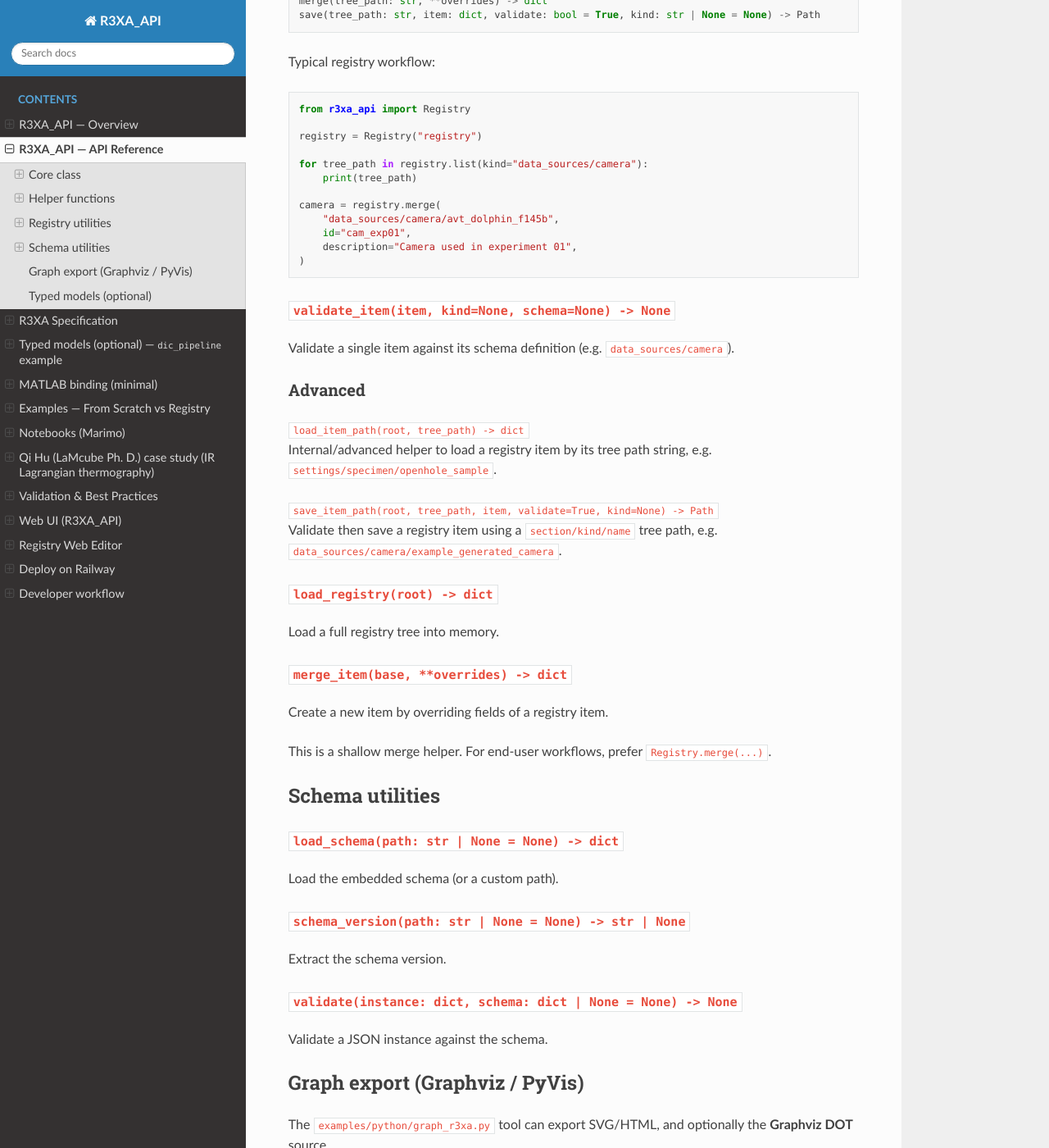
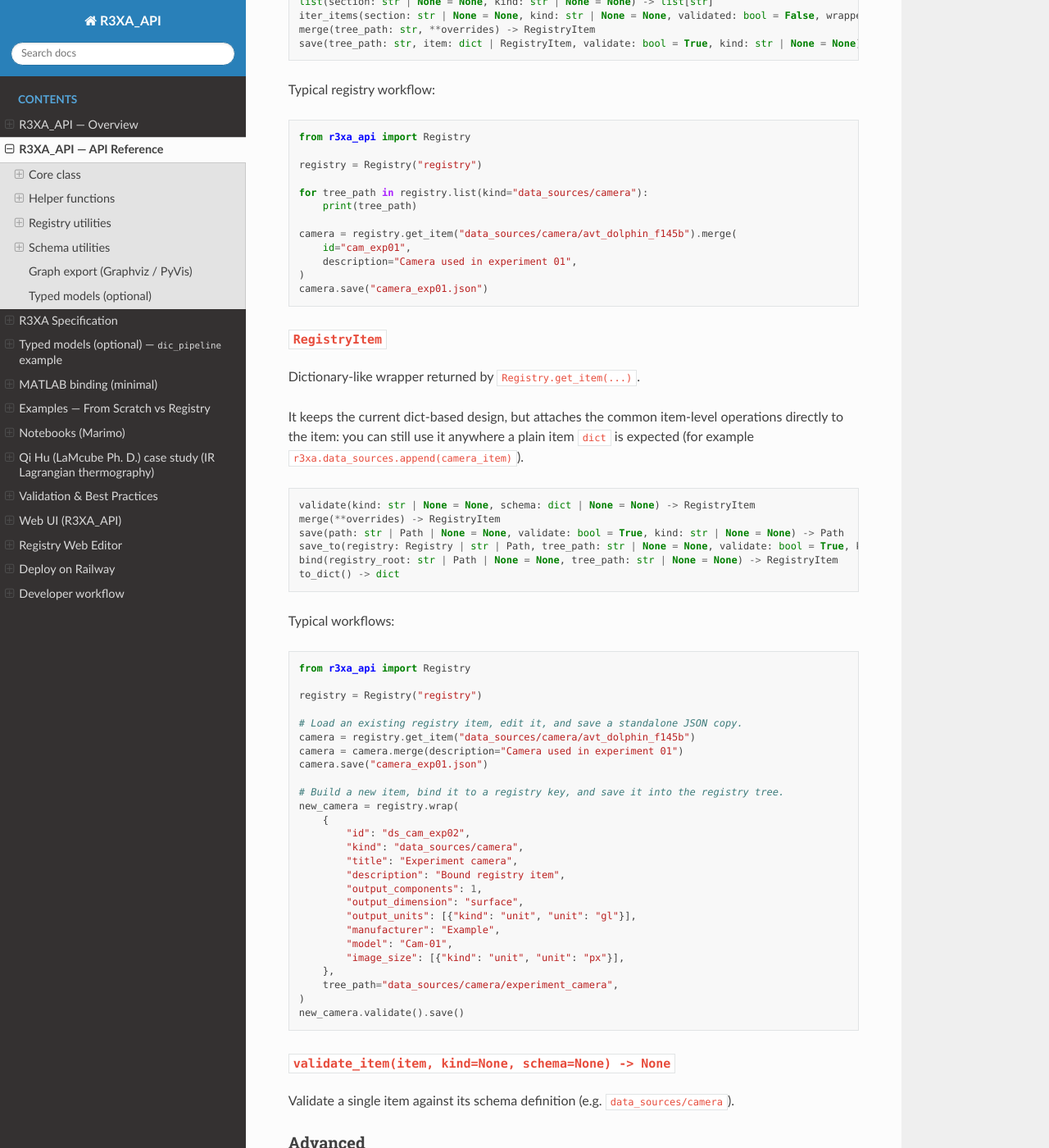
Before and after one commit to jeffwitz/R3XA_API, a Sphinx documentation site: the page built from docs/api.md, in a window 1280 px wide and 1400 px high, scrolled down 3219 px. Shown: the whole window at 82% size. Built offline with Sphinx 7.4.7 and the Read the Docs theme 3.1.0, drawn with Linux system fonts in a browser that asks for light colours; some of the changed text lies outside the part shown.

Commit message:
feat(registry): add RegistryItem workflow

````diff
--- a/docs/api.md
+++ b/docs/api.md
@@ -101,16 +101,17 @@ Build a schema‑compliant data_set_file object.
 Load a registry JSON item from disk.
 
 ### `save_item(path, item, validate=True, kind=None) -> Path`
-Validate and save a single registry item JSON to disk.
+Validate and save a single registry item JSON to disk. `item` can be a plain `dict`
+or a `RegistryItem`.
 
 ### `Registry`
-Helper class that encapsulates the registry root and provides loading, validation, discovery, merge, and save methods.
+Helper class that encapsulates the registry root and provides loading, validation, discovery, merge, wrapping, and save methods.
 
 ```python
-from r3xa_api import Registry, new_item, save_item_path, unit
+from r3xa_api import Registry, new_item, unit
 
 registry = Registry("registry")
-camera = registry.get_validated("data_sources/camera/avt_dolphin_f145b")
+camera = registry.get_item("data_sources/camera/avt_dolphin_f145b")
 
 new_camera = new_item(
     "data_sources/camera",
@@ -127,7 +128,7 @@ new_camera = new_item(
     ],
 )
 
-save_item_path("registry", "data_sources/camera/example_generated_camera", new_camera)
+registry.wrap(new_camera, tree_path="data_sources/camera/example_generated_camera").save()
 ```
 
 Most useful instance methods:
@@ -135,10 +136,12 @@ Most useful instance methods:
 ```python
 load(tree_path: str) -> dict
 load_validated(tree_path: str, kind: str | None = None) -> dict
+get_item(tree_path: str, validated: bool = True, kind: str | None = None) -> RegistryItem
+wrap(item: Mapping[str, Any], tree_path: str | None = None) -> RegistryItem
 list(section: str | None = None, kind: str | None = None) -> list[str]
-iter_items(section: str | None = None, kind: str | None = None, validated: bool = False) -> Iterator[tuple[str, dict]]
-merge(tree_path: str, **overrides) -> dict
-save(tree_path: str, item: dict, validate: bool = True, kind: str | None = None) -> Path
+iter_items(section: str | None = None, kind: str | None = None, validated: bool = False, wrapped: bool = False) -> Iterator[tuple[str, dict | RegistryItem]]
+merge(tree_path: str, **overrides) -> RegistryItem
+save(tree_path: str, item: dict | RegistryItem, validate: bool = True, kind: str | None = None) -> Path
 ```
 
 Typical registry workflow:
@@ -151,11 +154,57 @@ registry = Registry("registry")
 for tree_path in registry.list(kind="data_sources/camera"):
     print(tree_path)
 
-camera = registry.merge(
-    "data_sources/camera/avt_dolphin_f145b",
+camera = registry.get_item("data_sources/camera/avt_dolphin_f145b").merge(
     id="cam_exp01",
     description="Camera used in experiment 01",
 )
+camera.save("camera_exp01.json")
+```
+
+### `RegistryItem`
+Dictionary-like wrapper returned by `Registry.get_item(...)`.
+
+It keeps the current dict-based design, but attaches the common item-level operations directly to the item:
+you can still use it anywhere a plain item `dict` is expected (for example `r3xa.data_sources.append(camera_item)`).
+
+```python
+validate(kind: str | None = None, schema: dict | None = None) -> RegistryItem
+merge(**overrides) -> RegistryItem
+save(path: str | Path | None = None, validate: bool = True, kind: str | None = None) -> Path
+save_to(registry: Registry | str | Path, tree_path: str | None = None, validate: bool = True, kind: str | None = None) -> Path
+bind(registry_root: str | Path | None = None, tree_path: str | None = None) -> RegistryItem
+to_dict() -> dict
+```
+
+Typical workflows:
+
+```python
+from r3xa_api import Registry
+
+registry = Registry("registry")
+
+# Load an existing registry item, edit it, and save a standalone JSON copy.
+camera = registry.get_item("data_sources/camera/avt_dolphin_f145b")
+camera = camera.merge(description="Camera used in experiment 01")
+camera.save("camera_exp01.json")
+
+# Build a new item, bind it to a registry key, and save it into the registry tree.
+new_camera = registry.wrap(
+    {
+        "id": "ds_cam_exp02",
+        "kind": "data_sources/camera",
+        "title": "Experiment camera",
+        "description": "Bound registry item",
+        "output_components": 1,
+        "output_dimension": "surface",
+        "output_units": [{"kind": "unit", "unit": "gl"}],
+        "manufacturer": "Example",
+        "model": "Cam-01",
+        "image_size": [{"kind": "unit", "unit": "px"}],
+    },
+    tree_path="data_sources/camera/experiment_camera",
+)
+new_camera.validate().save()
 ```
 
 ### `validate_item(item, kind=None, schema=None) -> None`
@@ -174,7 +223,8 @@ Load a full registry tree into memory.
 ### `merge_item(base, **overrides) -> dict`
 Create a new item by overriding fields of a registry item.
 
-This is a shallow merge helper. For end-user workflows, prefer `Registry.merge(...)`.
+This is a shallow merge helper. For end-user workflows, prefer `RegistryItem.merge(...)`
+or `Registry.merge(...)`.
 
 ## Schema utilities
 
````
Also changed, not shown: README.md (+32 -1 lines), docs/examples.md (+14 -13 lines), docs/index.rst (+8 -0 lines), docs/overview.md (+22 -20 lines), r3xa_api/__init__.py (+12 -1 lines), 8 other files.
